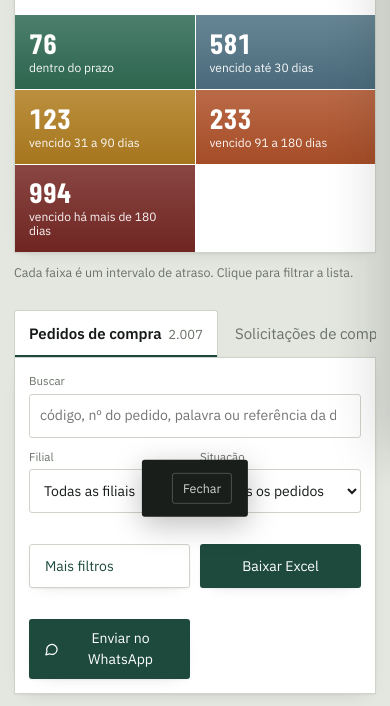
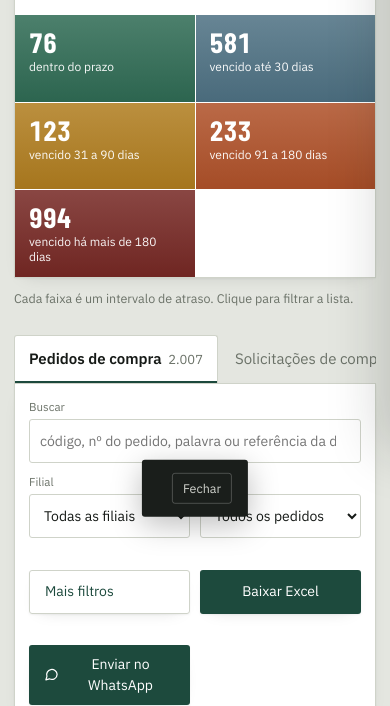
Before and after one commit to kaiquesiqueira-tech/monitor, a plain HTML site: page index.html in a window 390 px wide. Shown: the part 394-1100 px from the top of the page. Drawn offline with nearby package versions, Linux system fonts and the light colour scheme.

Commit message:
atualiza base

```diff
--- a/historico.js
+++ b/historico.js
@@ -1 +1 @@
-window.HISTORICO=[{"data":"2026-10-15","v":2,"pedidos":1986,"vencidos":1968,"valor_vencido":11108537.18,"solicitacoes":456,"paradas30":456,"abaixo_pp":363},{"data":"2026-11-11","v":2,"pedidos":1960,"vencidos":1850,"valor_vencido":10790098.44,"solicitacoes":959,"paradas30":447,"abaixo_pp":407},{"data":"2026-11-12","v":2,"pedidos":2007,"vencidos":1931,"valor_vencido":13114769.42,"solicitacoes":939,"paradas30":446,"abaixo_pp":368}];
+window.HISTORICO=[{"data":"2026-10-15","v":2,"pedidos":1986,"vencidos":1968,"valor_vencido":11108537.18,"solicitacoes":456,"paradas30":456,"abaixo_pp":363},{"data":"2026-11-12","v":2,"pedidos":2007,"vencidos":1931,"valor_vencido":13114769.42,"solicitacoes":939,"paradas30":446,"abaixo_pp":368}];
--- a/index.html
+++ b/index.html
@@ -95,9 +95,11 @@ html[data-tema="escuro"] :focus-visible{outline-color:#8FD3B4}
 .bigval{font-size:15px;color:var(--ink);margin-top:3px}
 .bigval b{font-weight:600}
 
-.strip{display:flex;gap:1px;height:84px;margin:0 -26px}
-.seg{position:relative;display:flex;flex-direction:column;justify-content:flex-end;gap:4px;
-  min-width:96px;padding:0 14px 13px;color:var(--segInk);cursor:pointer;border:none;text-align:left;
+/* caixinhas todas do mesmo tamanho, para o número e o rótulo sempre caberem;
+   a proporção entre as faixas continua na fita fina do alto da página */
+.strip{display:flex;gap:1px;min-height:84px;margin:0 -26px}
+.seg{position:relative;display:flex;flex-direction:column;justify-content:flex-start;gap:4px;
+  flex:1 1 0;min-width:0;padding:14px 14px 13px;color:var(--segInk);cursor:pointer;border:none;text-align:left;
   transition:filter .15s}
 .seg::before{content:"";position:absolute;inset:0;background:linear-gradient(to bottom,rgba(255,255,255,.14),rgba(0,0,0,.06));pointer-events:none}
 .seg::after{content:"";position:absolute;left:0;right:0;top:0;height:0;background:var(--ink);transition:height .15s}
@@ -105,7 +107,7 @@ html[data-tema="escuro"] :focus-visible{outline-color:#8FD3B4}
 .seg[aria-pressed="true"]::after{height:5px}
 .seg .n{font-family:"Barlow Condensed","IBM Plex Sans",sans-serif;font-weight:700;
   font-size:34px;line-height:1;font-variant-numeric:tabular-nums;position:relative}
-.seg .l{font-size:12px;line-height:1.2;opacity:.95;overflow:hidden;text-overflow:ellipsis;white-space:nowrap;position:relative}
+.seg .l{font-size:12px;line-height:1.2;opacity:.95;white-space:normal;position:relative}
 .seg.z{display:none}
 .striphint{font-size:12.5px;color:var(--muted);margin-top:10px}
 
@@ -371,7 +373,7 @@ tbody tr:hover .sev{width:7px}
   .leitura{gap:14px;margin-bottom:18px}
   .bignum{font-size:64px}
   .bigcap{font-size:15.5px}
-  .strip{margin:0 -18px;height:76px}
+  .strip{margin:0 -18px;min-height:76px}
   .secao{font-size:19px;margin:26px 0 12px}
   nav.tabs{overflow-x:auto;flex-wrap:nowrap;-webkit-overflow-scrolling:touch;scrollbar-width:none}
   nav.tabs::-webkit-scrollbar{display:none}
@@ -391,8 +393,8 @@ tbody tr:hover .sev{width:7px}
   .dt{font-size:12.5px}
 }
 @media (max-width:560px){
-  .strip{display:grid;grid-template-columns:1fr 1fr;height:auto;gap:1px;margin:0 -18px}
-  .seg{padding:13px 14px;min-height:74px;justify-content:center;min-width:0}
+  .strip{display:grid;grid-template-columns:1fr 1fr;grid-auto-rows:1fr;height:auto;gap:1px;margin:0 -18px}
+  .seg{padding:13px 14px;min-height:74px;min-width:0}
   .seg .n{font-size:28px}
   .seg .l{white-space:normal}
   .parms{grid-template-columns:1fr 1fr}
@@ -1060,7 +1062,7 @@ function renderHero(rows){
 
   document.getElementById('strip').innerHTML = faixas().map(f=>{
     const n = all.filter(r=>{const d=vf(r);return d>=f.min&&d<=f.max;}).length;
-    return `<button class="seg ${n?'':'z'}" style="background:${f.c};flex:${n} 1 0" aria-pressed="${sel===f.k}"
+    return `<button class="seg ${n?'':'z'}" style="background:${f.c}" aria-pressed="${sel===f.k}"
       onclick="toggleFaixa('${f.k}')"><span class="n">${n}</span><span class="l">${f.l}</span></button>`;
   }).join('');
 }
```
Also changed, not shown: dados.js, 1 other file.
